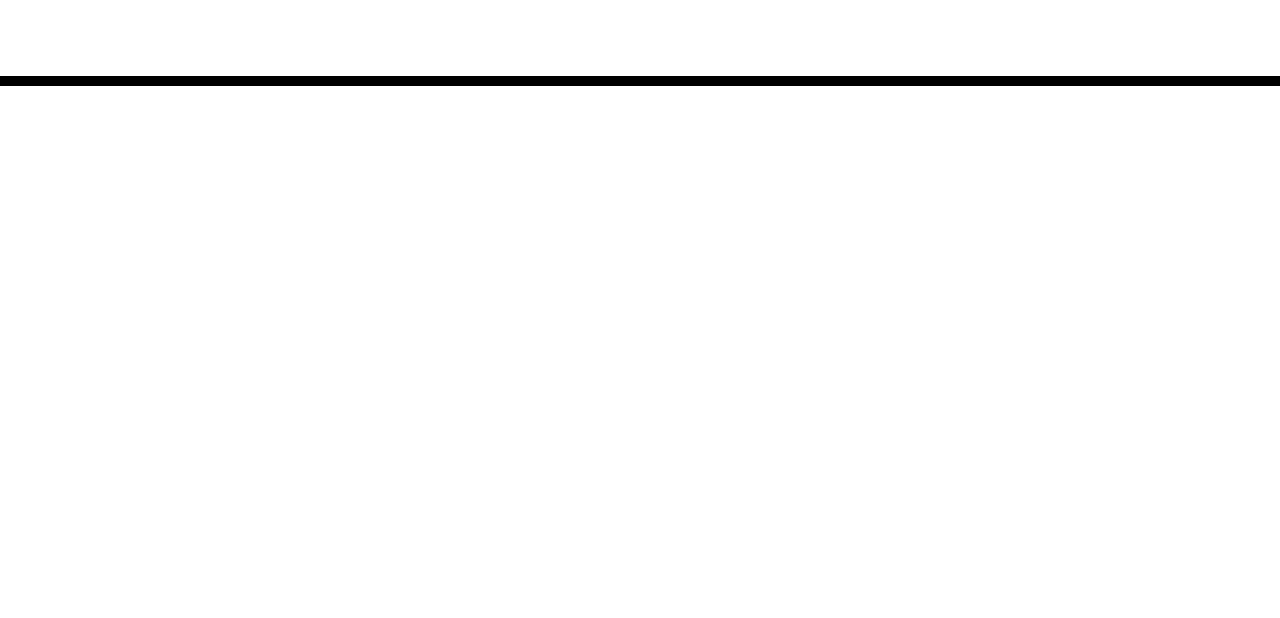
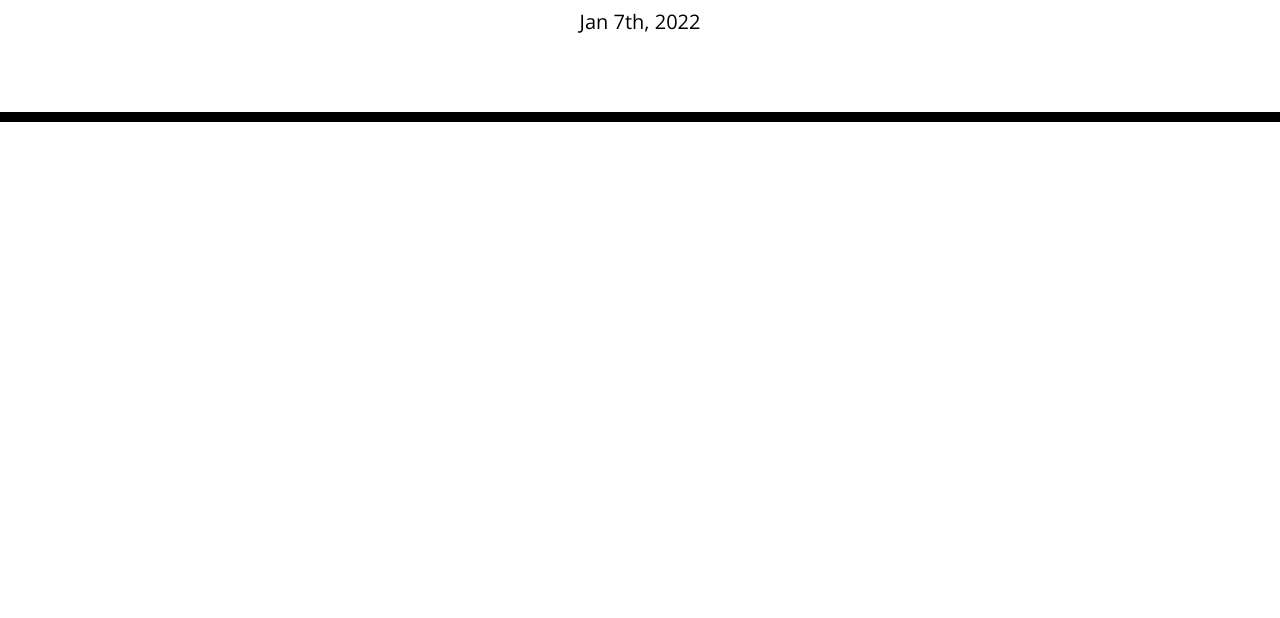
Before and after one commit to amiramonte/05-third-party-apis-work-day-scheduler, a plain HTML site: page index.html in a window 1280 px wide. Shown: the part 182-800 px from the top of the page. Drawn offline with nearby package versions, Linux system fonts and the light colour scheme; files that its build step writes are made by us from their sources.

Commit message:
added function in javascript to populate current day in header in html file

```diff
--- a/assets/js/script.js
+++ b/assets/js/script.js
@@ -0,0 +1,11 @@
+// VARIABLES
+let dateLocation = $('#currentDay');
+
+
+// FUNCTIONS
+
+function dateCreate() {
+    dateLocation.text(moment().format("MMM Do, YYYY"));
+}
+
+dateCreate();
--- a/index.html
+++ b/index.html
@@ -18,7 +18,7 @@
       href="https://fonts.googleapis.com/css?family=Open+Sans&display=swap"
       rel="stylesheet"
     />
-    <link rel="stylesheet" href="style.css" />
+    <link rel="stylesheet" href="./assets/css/style.css" />
     <title>Work Day Scheduler</title>
   </head>
 
@@ -28,12 +28,17 @@
       <p class="lead">A simple calendar app for scheduling your work day</p>
       <p id="currentDay" class="lead"></p>
     </header>
+
     <div class="container">
       <!-- Timeblocks go here -->
+
+
+
     </div>
 
     <script src="https://cdnjs.cloudflare.com/ajax/libs/jquery/3.2.1/jquery.min.js"></script>
     <script src="https://cdnjs.cloudflare.com/ajax/libs/moment.js/2.24.0/moment.min.js"></script>
+    <script src="./assets/js/script.js"></script>
   </body>
 </html>
 
@@ -41,8 +46,8 @@
 
 
 <!-- USE A DATE UTILITY LIBRARY TO WORK WITH DATE AND TIME -->
-<!-- add Moment.js library links -->
-<!-- use moment.js to add current day to top of planner under appropriate id = currentDay -->
+
+
 <!-- add planner with timeblock from 9am - 5pm -->
 <!-- color code time blocks so they show grey for past, red for present, green for future -->
 <!-- When a timeblock is clicked on I can enter an event into that timeblock -->
```
